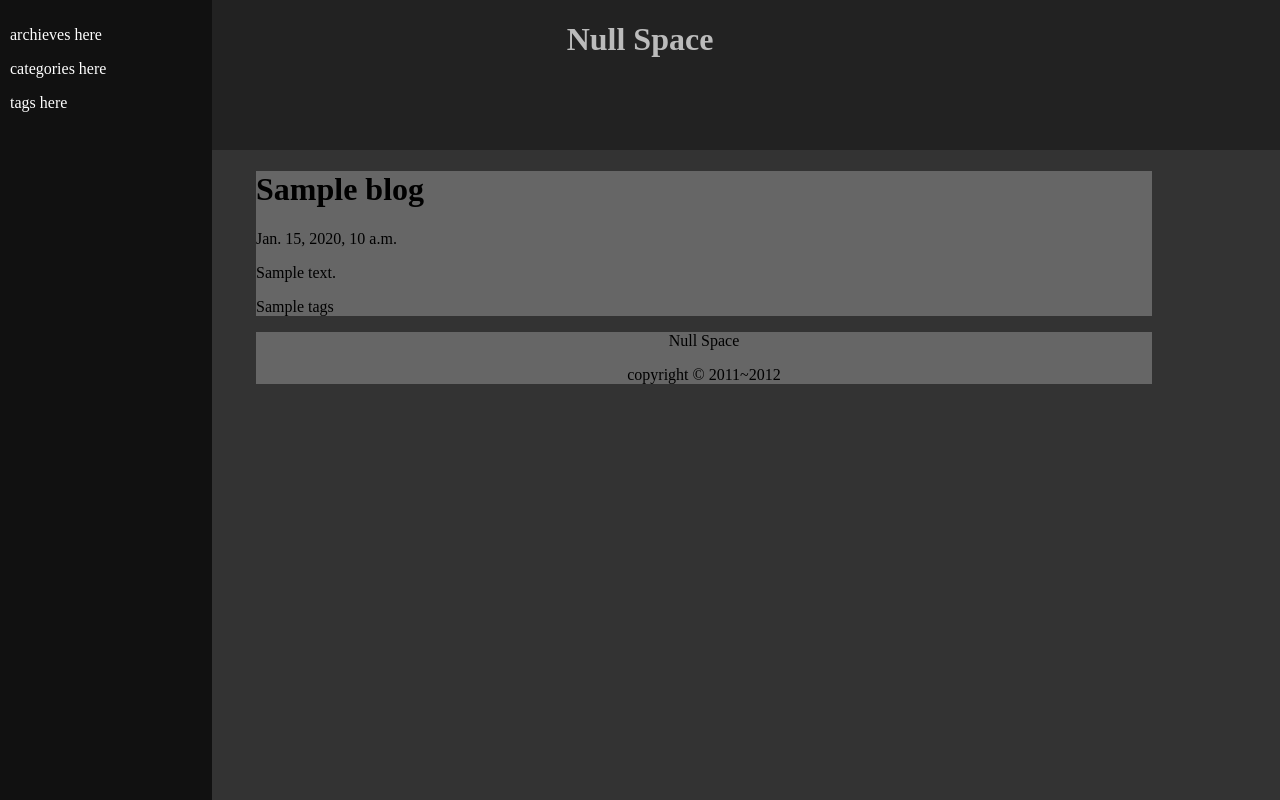
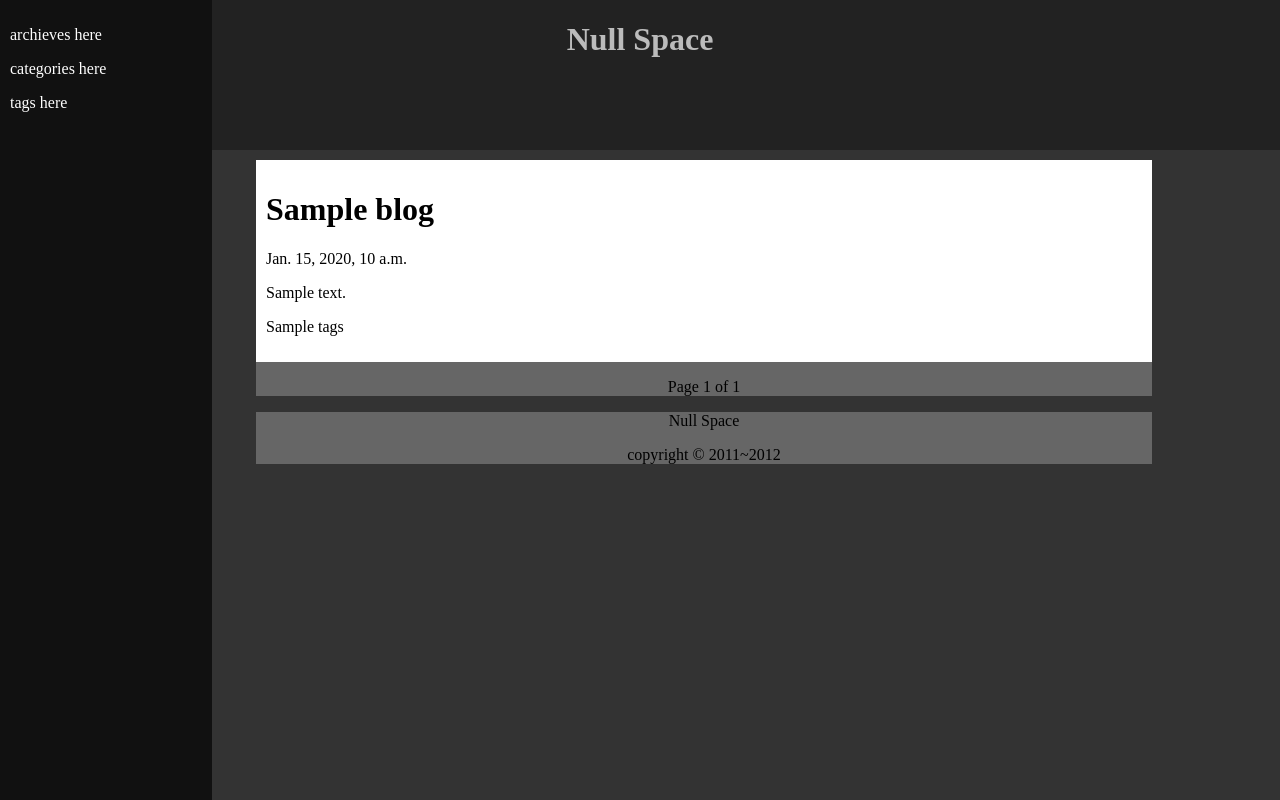
Before and after one commit to Aquietzero/NullSpace, a Django app: template templates/index.html in a window 1280 px wide. Run offline with Django 3.2, Linux system fonts and the light colour scheme; the template is opened without the code that fills it: most values are stand-ins (such as "Sample title", 1, 10 or a date in 2020); style sheets or scripts are compiled from the project's sources.

Commit message:
add pagination

```diff
--- a/media/css/bundle.css
+++ b/media/css/bundle.css
@@ -1,2 +1,3 @@
 @import "code.css";
 @import "main.css";
+@import "mainContent.css";
--- /dev/null
+++ b/media/css/mainContent.css
@@ -0,0 +1,8 @@
+.post {
+  margin: 10px auto;
+  padding: 10px;
+  background-color: #fff;
+}
+.pagination {
+  text-align: center;
+}
--- /dev/null
+++ b/media/stylus/mainContent.styl
@@ -0,0 +1,7 @@
+.post
+  margin 10px auto
+  padding 10px
+  background-color white
+
+.pagination
+  text-align center
--- a/templates/index.html
+++ b/templates/index.html
@@ -5,9 +5,13 @@
 {% endblock %}
 
 {% block mainContent %}
+
   {% for blog in blogs.object_list %}
     {% include 'post.html' with post=blog %}
   {% endfor %}
+
+  {% include 'pagination.html' with blogs=blogs %}
+
 {% endblock %}
 
 {% block footer %}
--- /dev/null
+++ b/templates/pagination.html
@@ -0,0 +1,13 @@
+<div class="pagination">
+  {% if blogs.has_previous %}
+    <a href="?page={{ blogs.previous_page_number }}">Previous</a>
+  {% endif %}
+
+  <span class="current">
+    <p>Page {{ blogs.number }} of {{ blogs.paginator.num_pages }}</p>
+  </span>
+
+  {% if blogs.has_next %}
+    <a href="?page={{ blogs.next_page_number }}">Next</a>
+  {% endif %}
+</div>
```
